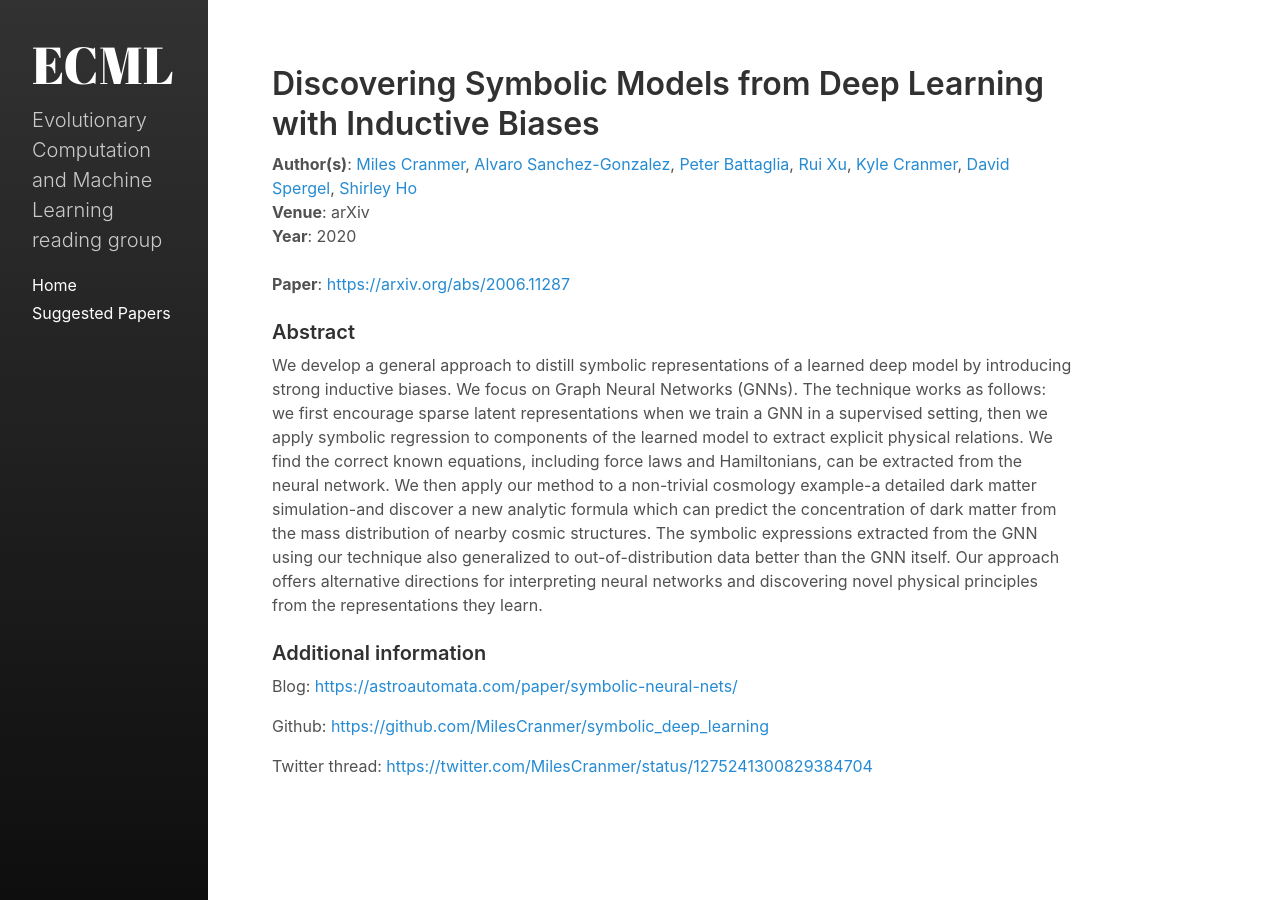
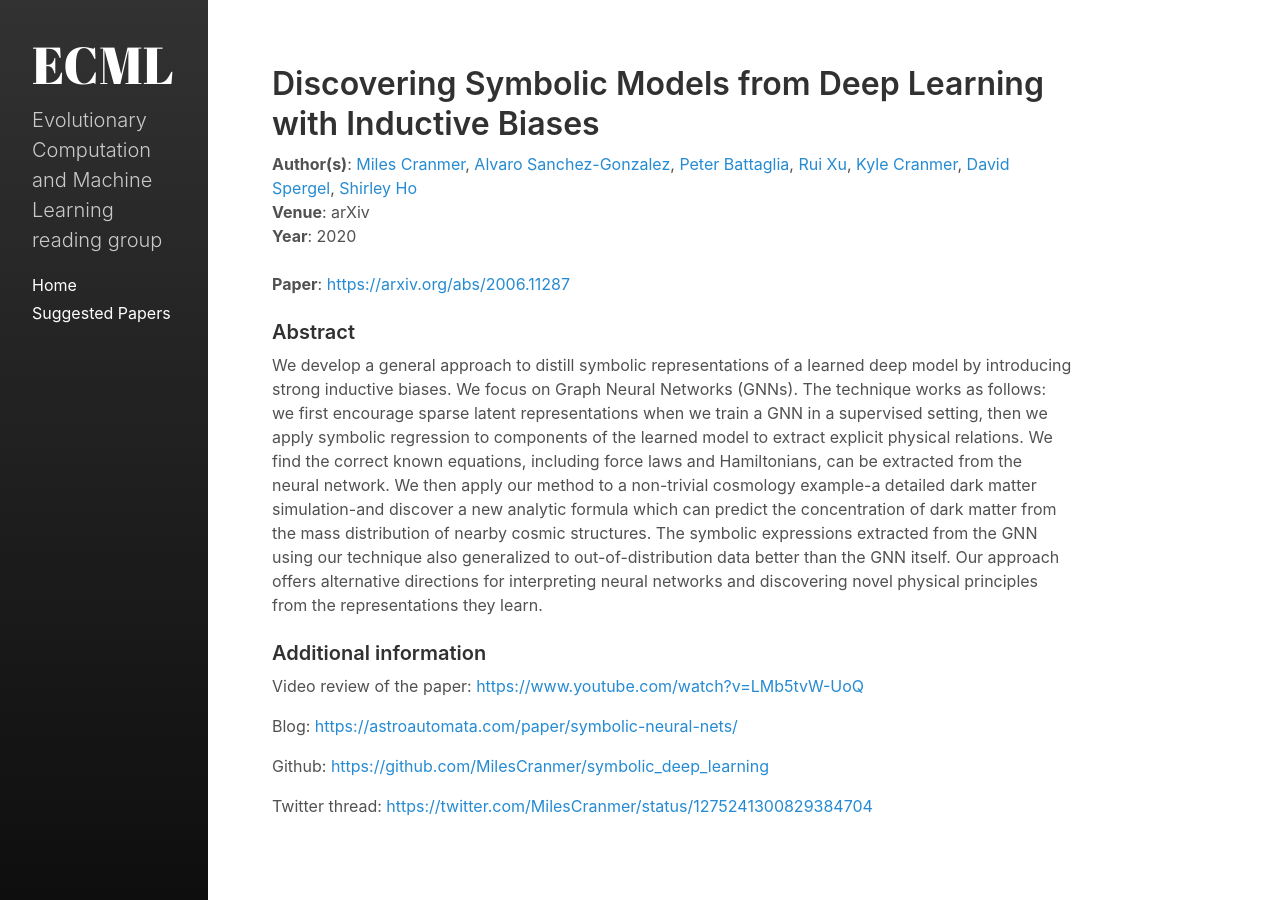
Before and after one commit to exeter-ecml/exeter-ecml.github.io, a Jekyll site: the page built from _papers/0023-discovering-symbolic-models-from-deep-learning.md, in a window 1280 px wide. Built offline with Jekyll 4.4.1, drawn with Linux system fonts in a browser that asks for light colours; nearby versions of some CDN libraries.

Commit message:
added comment to paper

```diff
--- a/_papers/0023-discovering-symbolic-models-from-deep-learning.md
+++ b/_papers/0023-discovering-symbolic-models-from-deep-learning.md
@@ -36,6 +36,8 @@ who_suggested: George De Ath
 
 status: suggested
 ---
+Video review of the paper: <https://www.youtube.com/watch?v=LMb5tvW-UoQ>
+
 Blog: <https://astroautomata.com/paper/symbolic-neural-nets/>
 
 Github: <https://github.com/MilesCranmer/symbolic_deep_learning>
```
